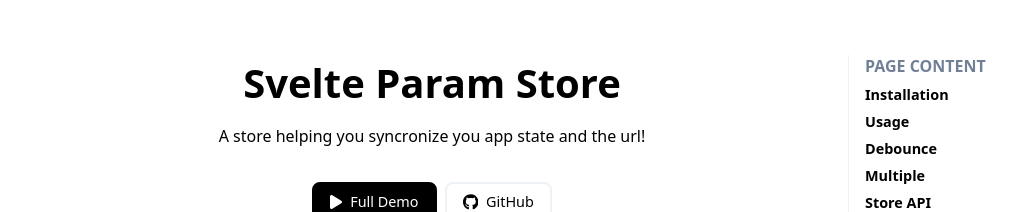
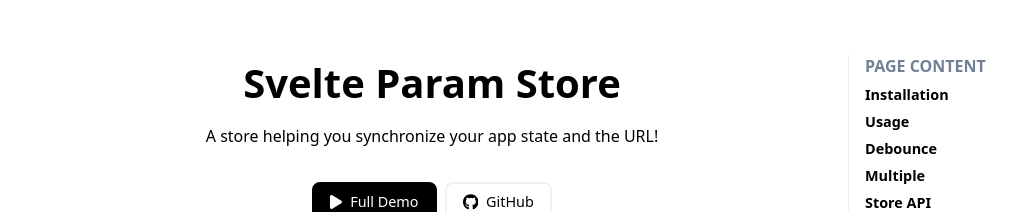
Before and after one commit to jKm00/svelte-param-store, a SvelteKit app: page / in a window 1280 px wide. Shown: the part 105-317 px from the top of the page, without its empty margins (128-1145 px from the left). Built offline with nearby package versions, Linux system fonts and the light colour scheme.

Commit message:
fix: typo

```diff
--- a/src/components/sections/Header.svelte
+++ b/src/components/sections/Header.svelte
@@ -4,7 +4,7 @@
 
 <header class="header">
 	<h1 class="title">Svelte Param Store</h1>
-	<p class="desc">A store helping you syncronize you app state and the url!</p>
+	<p class="desc">A store helping you synchronize your app state and the URL!</p>
 	<div class="buttons">
 		<Button href="/demo">
 			<svg xmlns="http://www.w3.org/2000/svg" height="16" width="12" viewBox="0 0 384 512"
```
